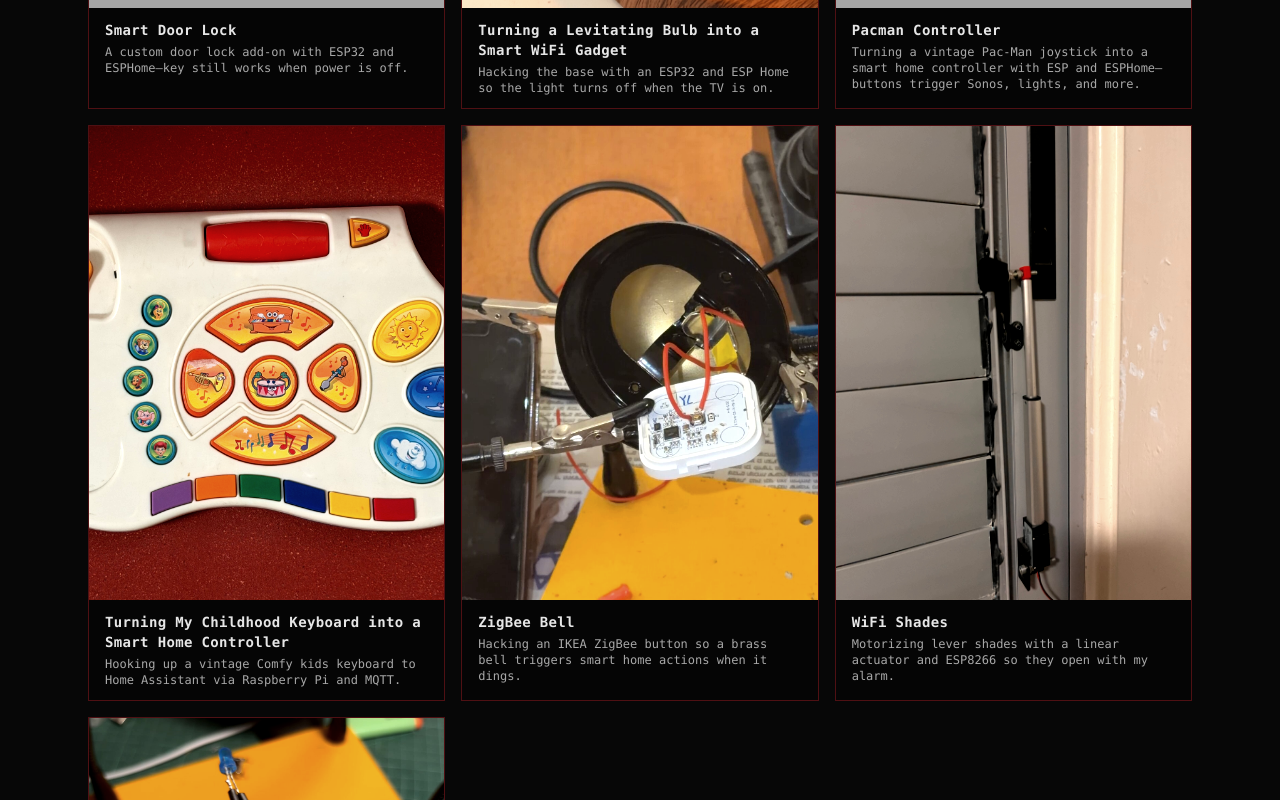
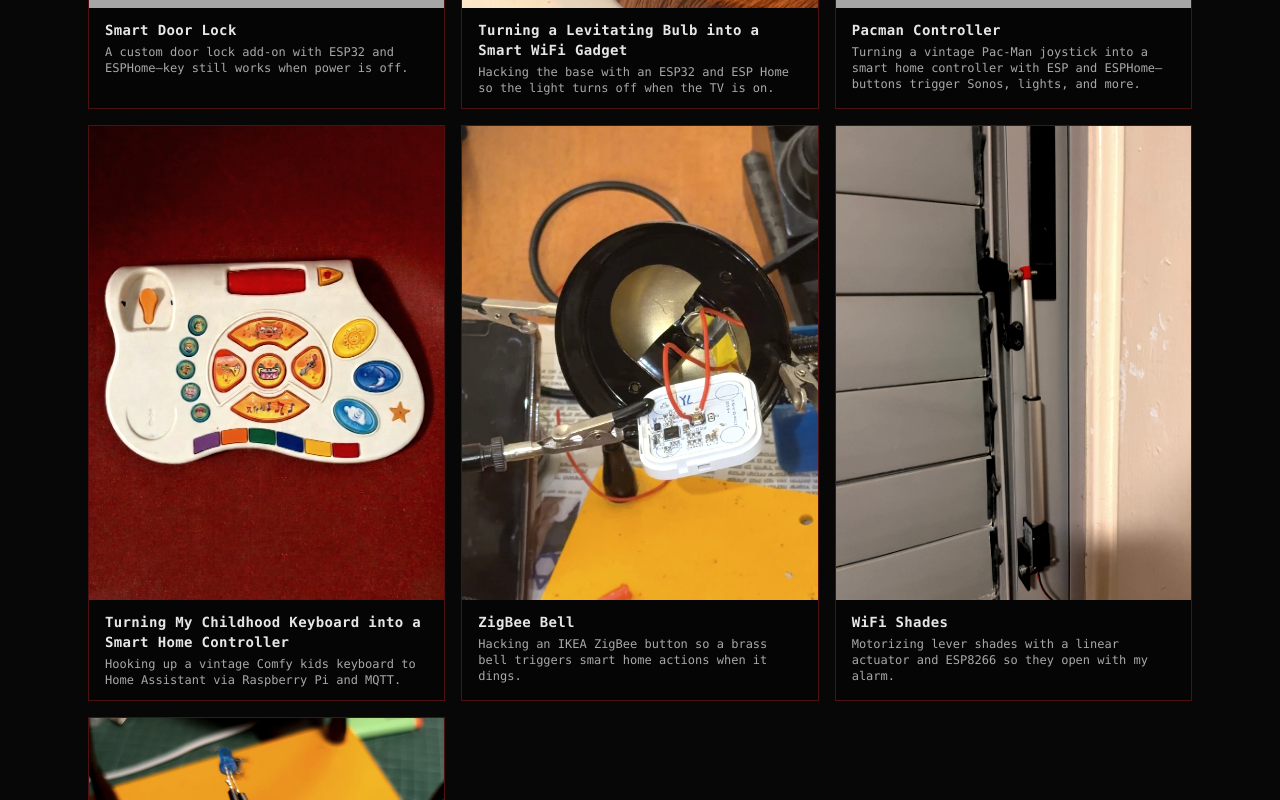
Before and after one commit to shaulbarlev/sbl-projects, a React (Vite) app: page / in a window 1280 px wide. Shown: the part 760-1560 px from the top of the page. Built offline with nearby package versions, Linux system fonts and the light colour scheme; grey boxes are pictures that could not be loaded; a web font is replaced by a local one.

Commit message:
Update thumbnail source for Comfy keyboard project

```diff
--- a/src/projects.ts
+++ b/src/projects.ts
@@ -147,7 +147,7 @@ What started as a simple joystick hack turned into something bigger. We ended up
     year: '2025',
     tags: ['raspberry-pi', 'mqtt', 'home-assistant', 'python', 'diy'],
     thumbnail: {
-      src: '/comfy/IMG_6170.jpg',
+      src: '/comfy/comfythumb.jpg',
       alt: 'Comfy keyboard',
     },
     videos: [
```
Also changed, not shown: public/comfy/comfythumb.jpg (added).
